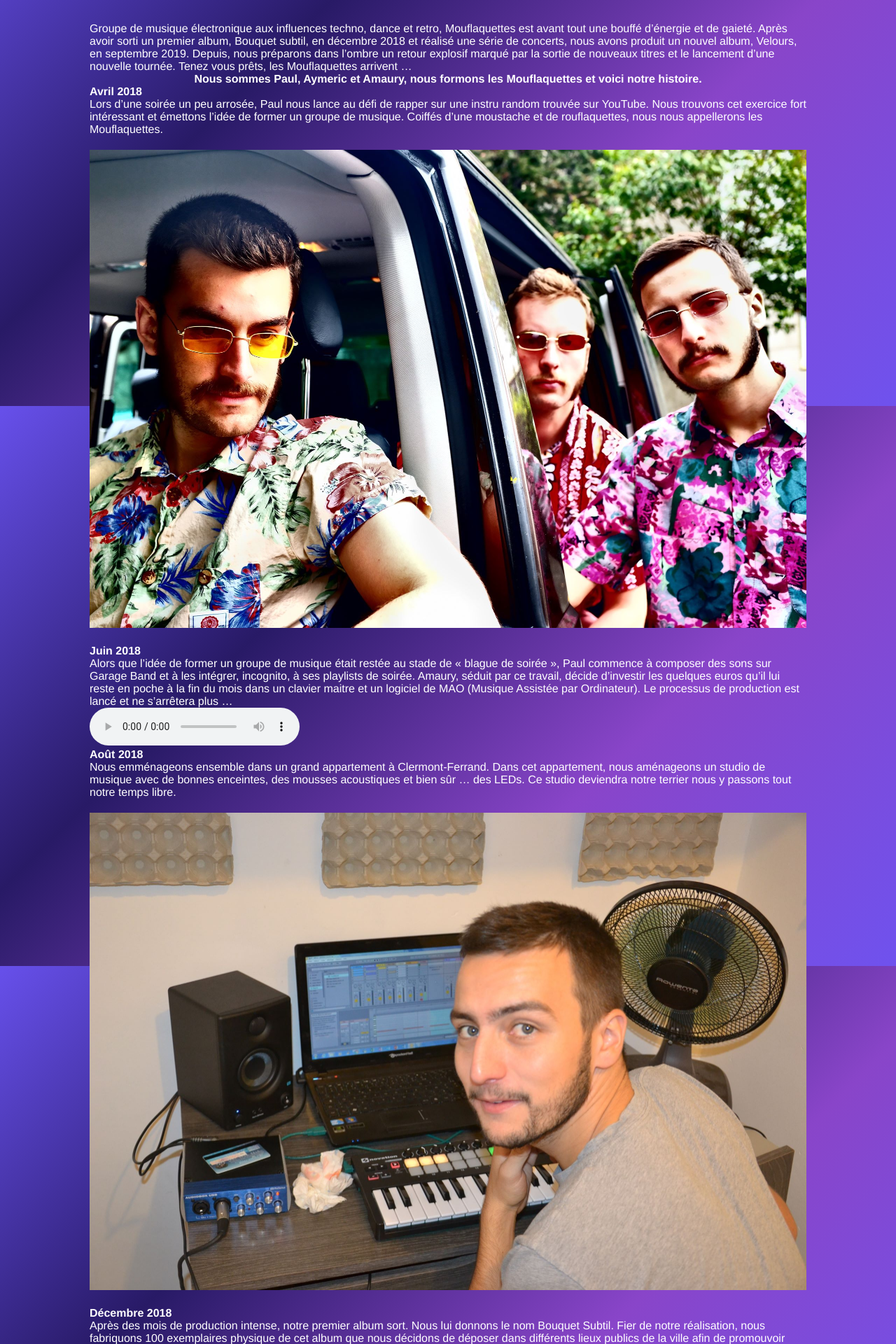
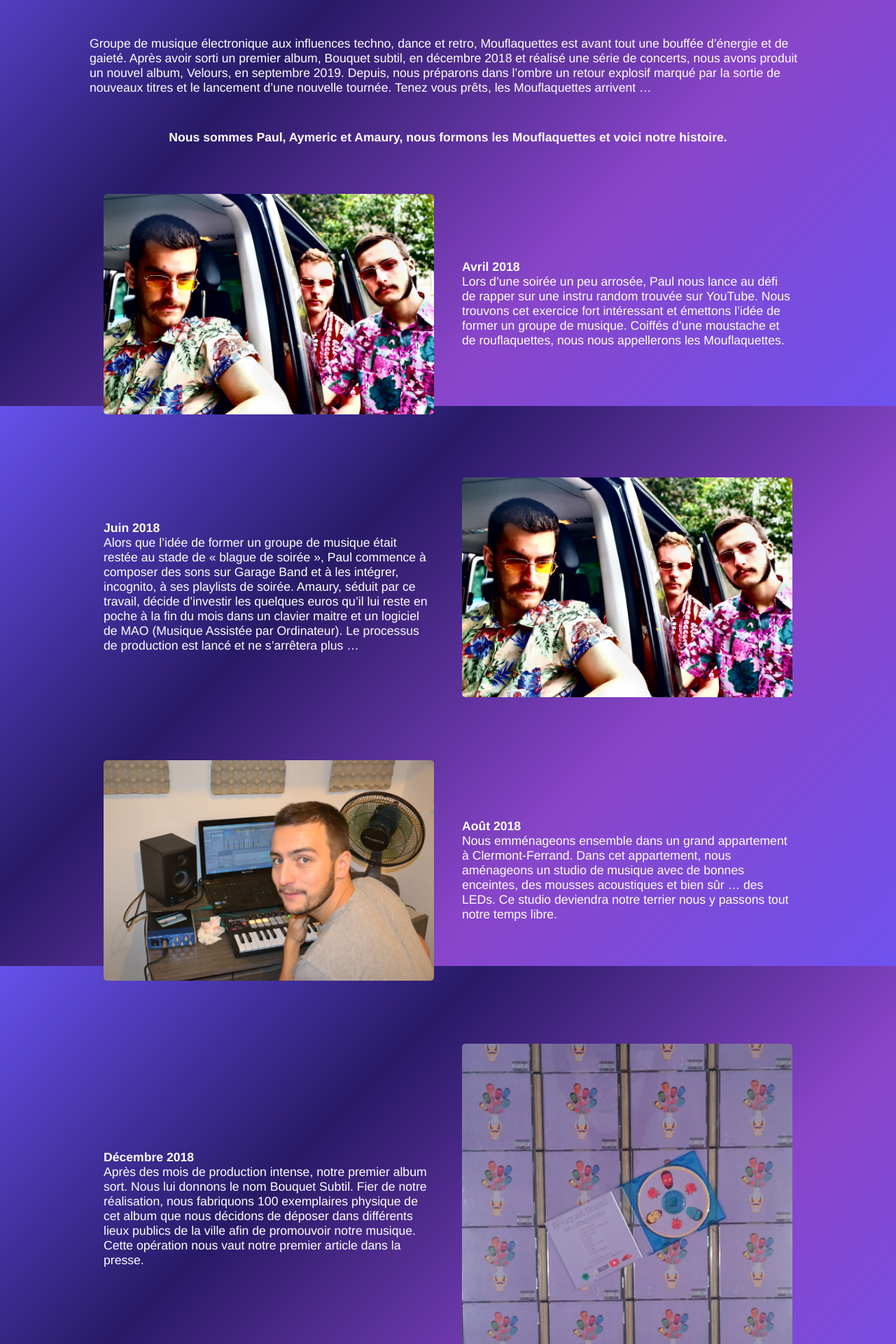
Before and after one commit to antoinebarbier022/mouflaquette.fr, a Vue app: page /notre-groupe in a window 1280 px wide. Shown: the part 220-2140 px from the top of the page at 70% size. Built offline with nearby package versions, Linux system fonts and the light colour scheme; the HTML template or start-up script is replaced by a standard one.

Commit message:
creation component template et page notre-groupe

```diff
--- a/src/components/Notre-groupe.vue
+++ b/src/components/Notre-groupe.vue
@@ -1,140 +1,147 @@
 <template>
   <div id="notre-groupe">
-    <h2 class="phrase-accroche">Une moustache, des rouflaquettes, c’est mouflaquettes.</h2>
+    <h2 class="phrase-accroche">{{slogan}}</h2>
     <div class="texte-presentation-du-groupe">
+
+        <TemplateText :text="textPresentation" />
+
+        <h4 >Nous sommes Paul, Aymeric et Amaury, nous formons les Mouflaquettes et voici notre histoire.</h4>
+
+        <TemplateTextImage v-for="event in historique" :key="event.id"
+                            :title="event.date"
+                            :text="event.text"
+                            :image="event.urlImage"
+                            :positionImgRight="event.id%2"/><!-- pour alterner image/texte on prend l'index %2 qui nous donne 1 ou 0 pour true ou false-->
+
+        <!--
+      <audio controls>
+        <source src="monAudio.mp3" type="audio/mpeg" />
+        <source src="monAudio.ogg" type="audio/ogg" />
         <p>
-            Groupe de musique électronique aux influences techno, dance et retro, Mouflaquettes est avant tout
-            une bouffé d’énergie et de gaieté. Après avoir sorti un premier album, Bouquet subtil, en décembre 2018
-            et réalisé une série de concerts, nous avons produit un nouvel album, Velours, en septembre 2019.
-            Depuis, nous préparons dans l’ombre un retour explosif marqué par la sortie de nouveaux titres et
-            le lancement d’une nouvelle tournée. Tenez vous prêts, les Mouflaquettes arrivent …
-        </p>
-
-        <h4 style="text-align:center">
-            Nous sommes Paul, Aymeric et Amaury, nous formons les Mouflaquettes et voici notre histoire.
-        </h4>
-
-        <p>
-            <span class="date">Avril 2018</span>
-            <br>Lors d’une soirée un peu arrosée, Paul nous lance au défi de rapper sur une instru random trouvée sur YouTube.
-            Nous trouvons cet exercice fort intéressant et émettons l’idée de former un groupe de musique.
-            Coiffés d’une moustache et de rouflaquettes, nous nous appellerons les Mouflaquettes.
-        </p>
-
-        <figure>
-            <img style="width:100%" src="@/assets/photos/avril2018.jpg" alt="Avril 2018" title="Avril 2018"/>
-        </figure>
-
-        <p>
-            <span class="date">Juin 2018</span>
-            <br>Alors que l’idée de former un groupe de musique était restée au stade de « blague de soirée »,
-            Paul commence à composer des sons sur Garage Band et à les intégrer, incognito, à ses playlists de soirée.
-            Amaury, séduit par ce travail, décide d’investir les quelques euros qu’il lui reste en poche à la fin
-            du mois dans un clavier maitre et un logiciel de MAO (Musique Assistée par Ordinateur).
-            Le processus de production est lancé et ne s’arrêtera plus …
-        </p>
-
-        <audio controls>
-            <source src="monAudio.mp3" type="audio/mpeg">
-            <source src="monAudio.ogg" type="audio/ogg">
-            <p>
-                Votre navigateur ne prend pas en charge l'audio HTML. Voici un <a href="myAudio.mp4">lien vers
-                le fichier audio</a> pour le télécharger.
+          Votre navigateur ne prend pas en charge l'audio HTML. Voici un
+          <a href="myAudio.mp4">
+            lien vers
+            le fichier audio
+          </a> pour le télécharger.
         </p>
       </audio>
 
-        <p>
-            <span class="date">Août 2018</span>
-            <br>Nous emménageons ensemble dans un grand appartement à Clermont-Ferrand. Dans cet appartement,
-            nous aménageons un studio de musique avec de bonnes enceintes, des mousses acoustiques
-            et bien sûr … des LEDs. Ce studio deviendra notre terrier nous y passons tout notre temps libre.
-        </p>
 
-        <figure>
-            <img style="width:100%" src="@/assets/photos/aout2018.jpg" alt="Aout 2018" title="Aout 2018"/>
-        </figure>
+      <iframe
+        width="560"
+        height="315"
+        src="https://www.youtube-nocookie.com/embed/yYwptNiN3qk"
+        frameborder="0"
+        allow="accelerometer; autoplay; encrypted-media; gyroscope; picture-in-picture"
+        allowfullscreen
+      ></iframe>
+      -->
 
-        <p>
-            <span class="date">Décembre 2018</span>
-            <br>Après des mois de production intense, notre premier album sort. Nous lui donnons le nom Bouquet Subtil.
-            Fier de notre réalisation, nous fabriquons 100 exemplaires physique de cet album que nous décidons
-            de déposer dans différents lieux publics de la ville afin de promouvoir notre musique.
-            Cette opération nous vaut notre premier article dans la presse.
-        </p>
-
-        <figure>
-            <img style="width:100%" src="@/assets/photos/disques-decembre2018.jpg" alt="100 premiers disques Bouquet Subtil décembre 2018" title="100 premiers disques Bouquet Subtil décembre 2018"/>
-        </figure>
-
-        <p>
-            <span class="date">Janvier 2019</span>
-            <br>Nous atteignons les 50 équivalents ventes de notre album. Dans la foulée, nous recevons un mail
-            de la SNEP (société qui gère l’industrie du disque en France) nous annonçant que nous avons
-            vendu 50 000 albums. Or qui dit 50000 ventes d’album dit disque d’or.
-            Croyant à une blague nous supprimons ce mail sans nous en inquiéter plus que ça.
-            Pourtant, une semaine plus tard nous recevons dans notre boîte aux lettres un avis de passage
-            de la poste au nom du groupe. Aussi incroyable que cela puisse paraître, notre disque d’or venait
-            d’être livré. Nous soupçonnons un bug informatique dans les serveurs de la SNEP qui aurait rajouté
-            par erreur trois zéros à notre nombre de ventes mais ne connaissons toujours pas la raison officielle
-            de cet évènement. Toujours est-il que nous pouvons dire que Bouquet Subtil est disque d’or.
-        </p>
-
-        <figure>
-            <img style="width:100%" src="@/assets/photos/printemps-de-bourges-2019.jpg" alt="Printemps de Bourges 2019" title="Printemps de Bourges 2019"/>
-        </figure>
-
-        <p>
-            <span class="date">Mars 2019</span>
-            <br>Nous nous produisons pour la première fois en live et devant un public. Cette expérience est
-            si intense que nous tombons immédiatement amoureux de la scène. Depuis, toutes nos musiques sont
-            spécialement pensées pour le live.
-        </p>
-
-        <iframe width="560" height="315" src="https://www.youtube-nocookie.com/embed/yYwptNiN3qk"
-                frameborder="0" allow="accelerometer; autoplay; encrypted-media; gyroscope; picture-in-picture"
-                allowfullscreen>
-        </iframe>
-
-        <p>
-            <span class="date">Avril 2019</span>
-            <br>Nous participons au Printemps de Bourges. L’évènement est si énorme que jamais nous n’aurions
-            pu imaginer nous retrouver là un jour. Ce moment reste la plus belle expérience de notre jeune carrière
-            et nous offre une visibilité énorme. Par la suite nous prenons nos premiers selfies et signons
-            nos premiers autographes. La vie d’artiste est lancée.
-        </p>
-
-        <figure>
-            <img style="width:100%" src="@/assets/photos/printemps-de-bourges-2019.jpg"
-                alt="Printemps de Bourges 2019" title="Printemps de Bourges 2019"/>
-        </figure>
-
-        <p>
-            <span class="date">Été 2019</span>
-            <br>Nous organisons notre première tournée de concerts, d’Henrichemont à Notre Dame de Monts,
-            nous parcourons la France avec pour seul carburant la passion de la musique.
-        </p>
-
-        <figure>
-            <img style="width:100%" src="@/assets/photos/ete2019.jpg" alt="Été 2019" title="Ét2 2019"/>
-        </figure>
-
-        <p>
-            <span class="date">Septembre 2019</span>
-            <br>Après un été riche en création et en rencontre, nous sortons notre second album, Velours.
-            À l’heure actuelle notre plus grande fierté, nous vous invitons à aller l’écouter en cliquant
-            sur le lien de la plateforme de votre choix(
-                <a href="#">Youtube</a>,
-                <a href="#">Spotify</a>,
-                <a href="#">Deezer</a>,
-                <a href="#">Apple Music</a>).
-        </p>
     </div>
   </div>
 </template>
 
 <script>
+import TemplateTextImage from "@/components/content/template-text-image.vue"
+import TemplateText from "@/components/content/template-text.vue"
+
     export default {
-    name: "Notre-groupe"
+        name: "Notre-groupe",
+        components: {
+            TemplateTextImage,
+            TemplateText
+            },
+            data(){
+                return{
+                    slogan:"Une moustache, des rouflaquettes, c’est mouflaquettes."
+                    ,textPresentation: "Groupe de musique électronique aux influences techno, dance et retro, Mouflaquettes est avant tout une bouffée d’énergie et de gaieté. Après avoir sorti un premier album, Bouquet subtil, en décembre 2018 et réalisé une série de concerts, nous avons produit un nouvel album, Velours, en septembre 2019. Depuis, nous préparons dans l’ombre un retour explosif marqué par la sortie de nouveaux titres et le lancement d’une nouvelle tournée. Tenez vous prêts, les Mouflaquettes arrivent …"
+                    ,historique:
+                        [
+                            {   id:0,
+                                date:"Avril 2018"
+                                ,text:`Lors d’une soirée un peu arrosée, Paul nous lance au défi de rapper sur une instru random
+                                        trouvée sur YouTube. Nous trouvons cet exercice fort intéressant et émettons l’idée de former
+                                        un groupe de musique. Coiffés d’une moustache et de rouflaquettes, nous nous appellerons les
+                                        Mouflaquettes.`
+                                ,urlImage:"avril2018.jpg"
+                            },
+                            {   id:1,
+                                date:"Juin 2018"
+                                ,text:`Alors que l’idée de former un groupe de musique était restée au stade de « blague de soirée »,
+                                        Paul commence à composer des sons sur Garage Band et à les intégrer, incognito, à ses playlists de soirée.
+                                        Amaury, séduit par ce travail, décide d’investir les quelques euros qu’il lui reste en poche à la fin
+                                        du mois dans un clavier maitre et un logiciel de MAO (Musique Assistée par Ordinateur).
+                                        Le processus de production est lancé et ne s’arrêtera plus …`
+                                ,urlImage:"avril2018.jpg"
+                            },
+                            {   id:2,
+                                date:"Août 2018"
+                                ,text:`Nous emménageons ensemble dans un grand appartement à Clermont-Ferrand. Dans cet appartement,
+                                        nous aménageons un studio de musique avec de bonnes enceintes, des mousses acoustiques et bien sûr …
+                                        des LEDs. Ce studio deviendra notre terrier nous y passons tout notre temps libre.`
+                                ,urlImage:"aout2018.jpg"
+                            },
+                            {   id:3,
+                                date:"Décembre 2018"
+                                ,text:`Après des mois de production intense, notre premier album sort. Nous lui donnons
+                                        le nom Bouquet Subtil. Fier de notre réalisation, nous fabriquons 100 exemplaires physique de
+                                        cet album que nous décidons de déposer dans différents lieux publics de la ville afin de promouvoir
+                                        notre musique. Cette opération nous vaut notre premier article dans la presse.`
+                                ,urlImage:"disques-decembre2018.jpg"
+                            },
+                            {   id:4,
+                                date:"Janvier 2019"
+                                ,text:`Nous atteignons les 50 équivalents ventes de notre album. Dans la foulée, nous recevons
+                                        un mail de la SNEP (société qui gère l’industrie du disque en France) nous annonçant que
+                                        nous avons vendu 50 000 albums. Or qui dit 50000 ventes d’album dit disque d’or.
+                                        Croyant à une blague nous supprimons ce mail sans nous en inquiéter plus que ça.
+                                        Pourtant, une semaine plus tard nous recevons dans notre boîte aux lettres
+                                        un avis de passage de la poste au nom du groupe. Aussi incroyable que cela puisse paraître,
+                                        notre disque d’or venait d’être livré. Nous soupçonnons un bug informatique
+                                        dans les serveurs de la SNEP qui aurait rajouté par erreur trois zéros à
+                                        notre nombre de ventes mais ne connaissons toujours pas la raison officielle
+                                        de cet évènement. Toujours est-il que nous pouvons dire que Bouquet Subtil est disque d’or.`
+                                ,urlImage:"printemps-de-bourges-2019.jpg"
+                            },
+                            {   id:5,
+                                date:"Mars 2019"
+                                ,text:`Nous nous produisons pour la première fois en live et devant un public.
+                                        Cette expérience est si intense que nous tombons immédiatement amoureux de la scène.
+                                        Depuis, toutes nos musiques sont spécialement pensées pour le live.`
+                                ,urlImage:""
+                            },
+                            {   id:6,
+                                date:"Avril 2019"
+                                ,text:`Nous participons au Printemps de Bourges. L’évènement est si énorme que jamais nous
+                                        n’aurions pu imaginer nous retrouver là un jour. Ce moment reste la plus belle expérience
+                                        de notre jeune carrière et nous offre une visibilité énorme. Par la suite nous prenons
+                                        nos premiers selfies et signons nos premiers autographes. La vie d’artiste est lancée.`
+                                ,urlImage:"printemps-de-bourges-2019.jpg"
+                            },
+                            {   id:7,
+                                date:"Été 2019"
+                                ,text:`Nous organisons notre première tournée de concerts, d’Henrichemont à Notre Dame de Monts,
+                                        nous parcourons la France avec pour seul carburant la passion de la musique.`
+                                ,urlImage:"ete2019.jpg"
+                            },
+                            {   id:8,
+                                date:"Septembre 2019"
+                                ,text:`Après un été riche en création et en rencontre, nous sortons notre second album, Velours.
+                                    À l’heure actuelle notre plus grande fierté, nous vous invitons à aller l’écouter en cliquant
+                                    sur le lien de la plateforme de votre choix(
+                                    <a
+                                    href="#"
+                                    >Youtube</a>,
+                                    <a href="#">Spotify</a>,
+                                    <a href="#">Deezer</a>,
+                                    <a href="#">Apple Music</a>).`
+
+                            }
+
+                        ]
+
+                };
+            }
     };
 </script>
 
@@ -160,11 +167,16 @@
   font-size: 36px;
 }
 
-    figure{
+figure {
   margin: 20px 0px 20px 0px;
 }
 
-    .date{
+.date {
   font-weight: bold;
 }
+
+h4{
+    text-align:center;
+    font-size: 1.1rem;
+}
 </style>
--- /dev/null
+++ b/src/components/content/template-text-image.vue
@@ -0,0 +1,96 @@
+<template>
+    <div class="template-text-image">
+        <div class="bloc-text" >
+            <p id="title">{{title}}</p>
+            <p>
+                {{text}}
+            </p>
+        </div>
+        <figure :v-show="altImage ? true : false" v-if="image" class="bloc-image"  :style="positionImgRight ? imgRight : imgLeft " >
+            <img :src="require('@/assets/photos/'+image)" :alt="image" title=""/>
+        </figure>
+    </div>
+
+</template>
+
+<script>
+    export default {
+        name:"template-texte-image",
+        props:{
+            title: String,
+            text: String,
+            image: String,
+            altImage : String,
+            positionImgRight: Number
+        },
+        data(){
+            return{
+                imgLeft:{
+                    order: '-1'
+                },
+                imgRight:{
+                    order: '1'
+                }
+            };
+        }
+    }
+
+</script>
+
+<style scoped>
+    .template-text-image{
+        display:flex;
+            flex-direction: row;
+            align-items: center;
+            justify-items: space-around;
+        width:100%;
+        margin-top:50px;
+        margin-bottom:50px;
+    }
+    .bloc-text{
+        margin:20px;
+        width:50%;
+        font-size:1.1rem;
+        order: 0; /* la valeur est 0 comme ça on peut changer la valeurs de l'autre item (l'image) entre -1 et 1 en fonction de la position voulu */
+    }
+
+
+    .bloc-image{
+        margin:20px;
+        display:flex;
+            justify-content: center;
+        width:50%;
+
+    }
+    .bloc-image img{
+        width:100%;
+        height:auto;
+        border-radius:5px;
+    }
+
+    #title{
+        font-weight: bold;
+    }
+
+    @media (max-width:1080px){
+        .template-text-image{
+            display:flex;
+                flex-direction: column;
+        }
+        .bloc-text{
+            width:100%;
+        }
+
+        .bloc-image{
+            display: flex;
+                justify-content: center;
+            width:100%;
+            padding-top:20px;
+            padding-bottom:20px;
+        }
+
+    }
+
+
+
+</style>
--- /dev/null
+++ b/src/components/content/template-text.vue
@@ -0,0 +1,37 @@
+<template>
+    <div class="template-text">
+        <p id="title">{{title}}</p>
+        <p>
+            {{text}}
+        </p>
+    </div>
+
+</template>
+
+<script>
+    export default {
+        name:"template-texte-image",
+        props:{
+            title: String,
+            text: String
+        }
+
+    }
+
+</script>
+
+<style scoped>
+    .template-text{
+        display:flex;
+            flex-direction: row;
+        width:100%;
+        margin-top:20px;
+        margin-bottom:50px;
+        font-size:1.1rem;
+    }
+
+    #title{
+        font-weight: bold;
+    }
+
+</style>
```
Also changed, not shown: src/components/content/historique.vue (deleted, +0 -21 lines), src/assets/photos/disques-decembre2018.jpg. Lines whose indentation alone changed are shown as unchanged.
